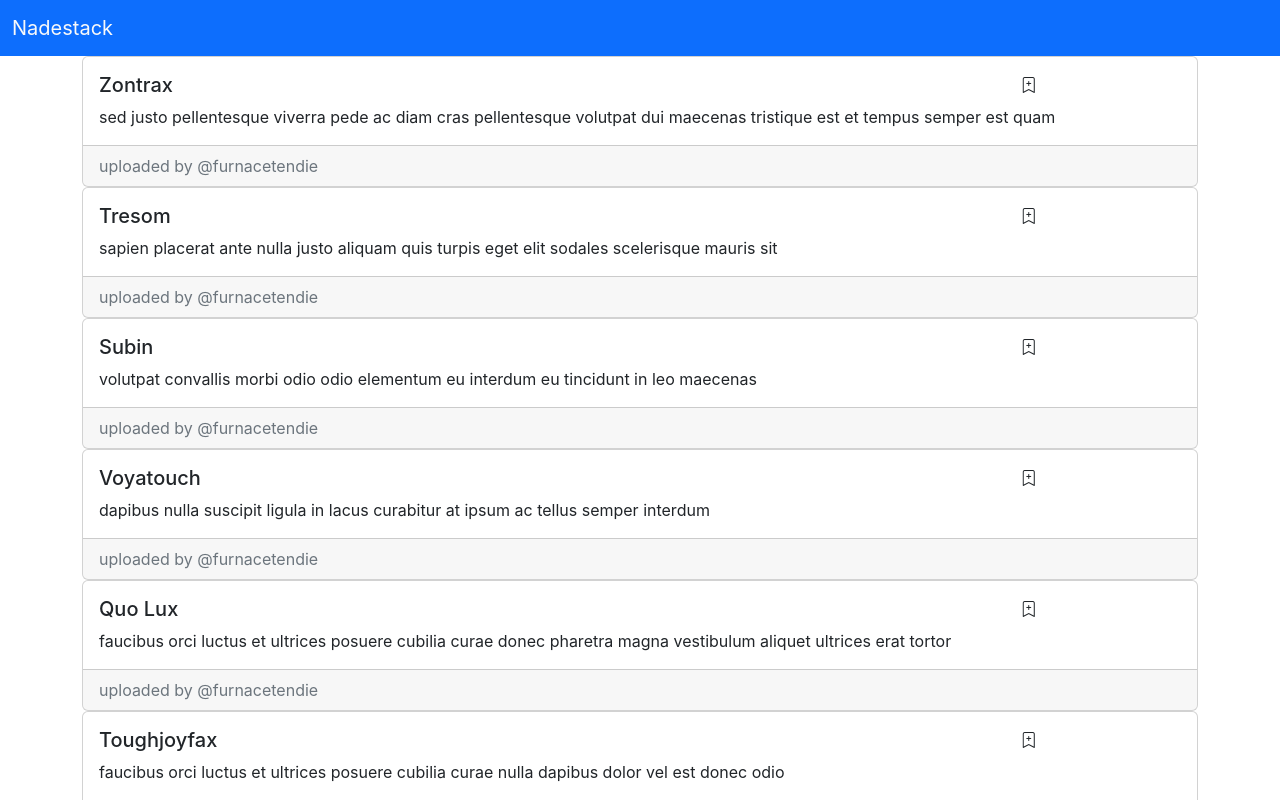
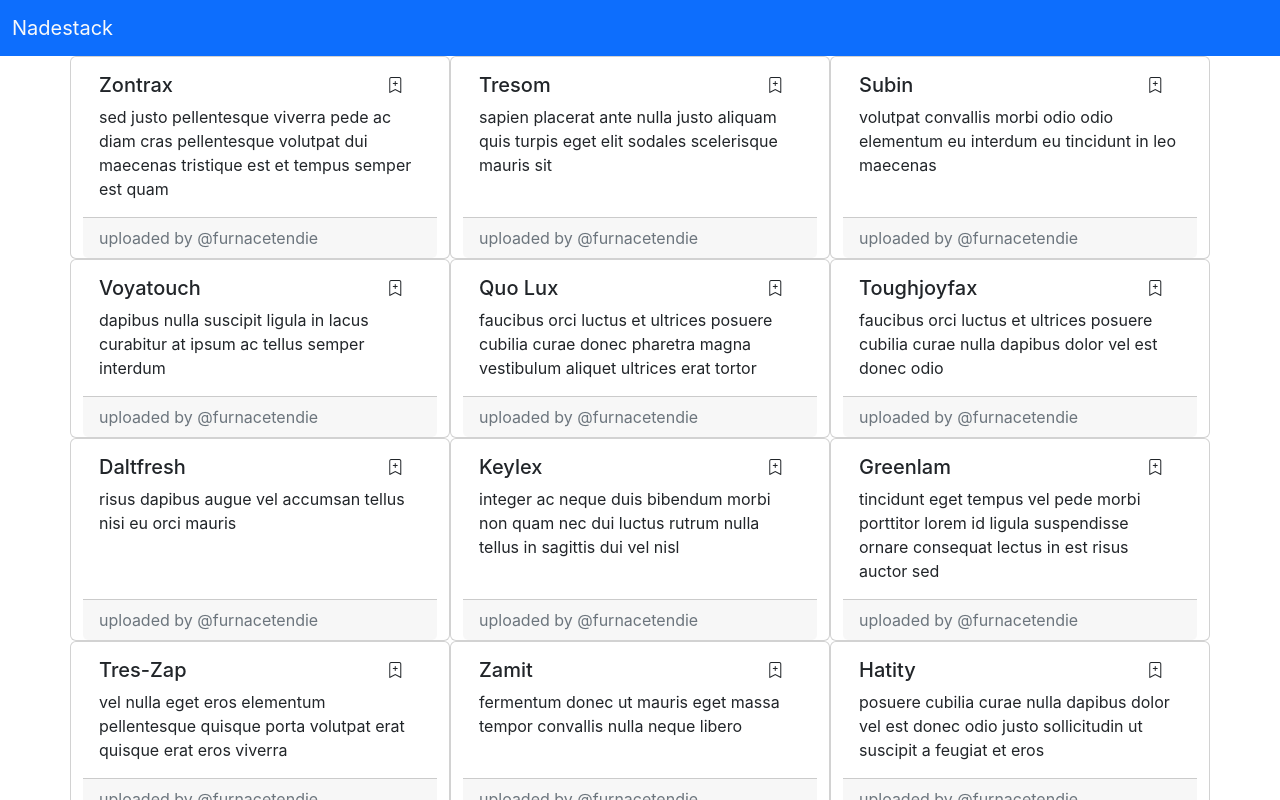
Before and after one commit to robbyjm/nadestack, a React (Create React App) app: page / in a window 1280 px wide. Shown: the top 800 px of the page. Built offline with nearby package versions, Linux system fonts and the light colour scheme.

Commit message:
add rows causing overflow?

```diff
--- a/src/App.tsx
+++ b/src/App.tsx
@@ -51,13 +51,13 @@ const Footer = (): JSX.Element => {
 
 const Body = (props: any): JSX.Element => {
   return (
-    <section className="container"><Card data={props.data}/></section>
+    <section className="container"><div className="row"><Card data={props.data}/></div></section>
   )
 }
 
 const Card = (props: any): JSX.Element => {
   const cards = props.data.map((entry: any) => (
-    <div className="card"><CardBody data={entry} /><CardFooter data={entry}/></div>
+    <div className="card col col-4"><CardBody data={entry} /><CardFooter data={entry}/></div>
   ))
   return (
     cards
```
